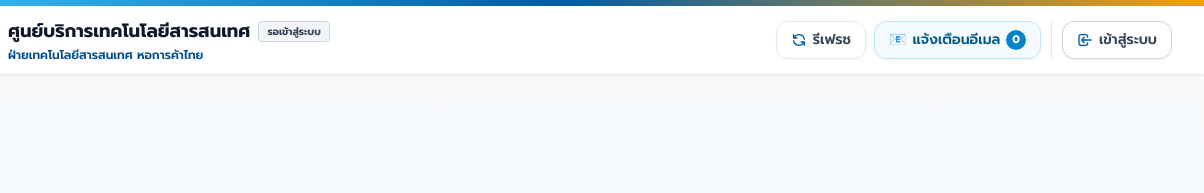
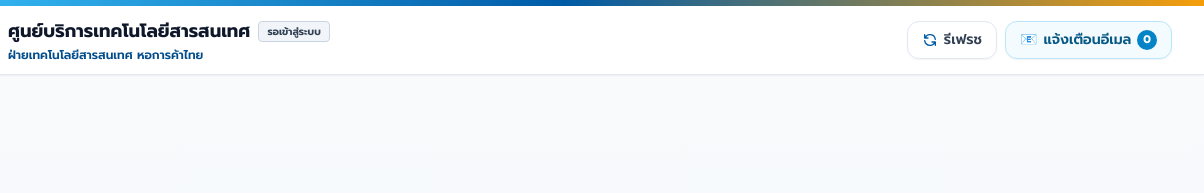
Before and after one commit to Tatiphon/Ticket-Issue-Management-System-, a plain HTML site: page index.html in a window 1280 px wide. Shown: the top 193 px of the page, 76-1280 px from the left. Drawn offline with nearby package versions, Linux system fonts and the light colour scheme; no server answers.

Commit message:
fix(auth): remove redundant header login button on login gate screen

```diff
--- a/assets/js/core/auth.js
+++ b/assets/js/core/auth.js
@@ -345,7 +345,7 @@ function applyUserRoleUI() {
     mainApp?.classList.add("hidden");
   }
 
-  const btnLoginModal = document.getElementById("btnLoginModal");
+  const authContainer = document.getElementById("authContainer");
   const userProfilePill = document.getElementById("userProfilePill");
   const userAvatarImg = document.getElementById("userAvatarImg");
   const userDisplayName = document.getElementById("userDisplayName");
@@ -353,14 +353,16 @@ function applyUserRoleUI() {
   const roleBadge = document.getElementById("roleBadge");
 
   if (user) {
-    btnLoginModal?.classList.add("hidden");
+    authContainer?.classList.remove("hidden");
+    authContainer?.classList.add("flex");
     userProfilePill?.classList.remove("hidden");
     userProfilePill?.classList.add("flex");
     if (userAvatarImg) userAvatarImg.src = user.picture;
     if (userDisplayName) userDisplayName.innerText = user.name;
     if (userEmailSub) userEmailSub.innerText = isSuperAdmin ? "👑 Super Admin" : (isAdmin ? "🛡️ Admin ไอที" : user.email);
   } else {
-    btnLoginModal?.classList.remove("hidden");
+    authContainer?.classList.add("hidden");
+    authContainer?.classList.remove("flex");
     userProfilePill?.classList.add("hidden");
     userProfilePill?.classList.remove("flex");
   }
--- a/index.html
+++ b/index.html
@@ -85,12 +85,7 @@
           </div>
 
           <!-- Auth Status & Profile -->
-          <div id="authContainer" class="flex items-center gap-2 sm:pl-2.5 sm:border-l border-slate-200 min-w-0">
-            <button id="btnLoginModal" onclick="openLoginModal()" class="px-3.5 py-2 bg-white hover:bg-slate-50 text-slate-700 border border-slate-300 rounded-xl text-[13px] sm:text-sm font-semibold flex items-center gap-1.5 shadow-sm transition shrink-0 whitespace-nowrap">
-              <svg class="w-4 h-4 shrink-0 text-tcc-600" fill="none" stroke="currentColor" viewBox="0 0 24 24"><path stroke-linecap="round" stroke-linejoin="round" stroke-width="2" d="M11 16l-4-4m0 0l4-4m-4 4h14m-5 4v1a3 3 0 01-3 3H6a3 3 0 01-3-3V7a3 3 0 013-3h7a3 3 0 013 3v1"/></svg>
-              <span>เข้าสู่ระบบ</span>
-            </button>
-
+          <div id="authContainer" class="hidden items-center gap-2 sm:pl-2.5 sm:border-l border-slate-200 min-w-0">
             <div id="userProfilePill" class="hidden items-center gap-2 bg-slate-100 hover:bg-slate-200/80 p-1.5 pr-2.5 sm:pr-3 rounded-full border border-slate-200 transition min-w-0 max-w-full">
               <img id="userAvatarImg" src="" alt="User Avatar" class="w-7 h-7 sm:w-8 sm:h-8 rounded-full object-cover border border-slate-300 shrink-0">
               <div class="flex flex-col text-left min-w-0">
```
